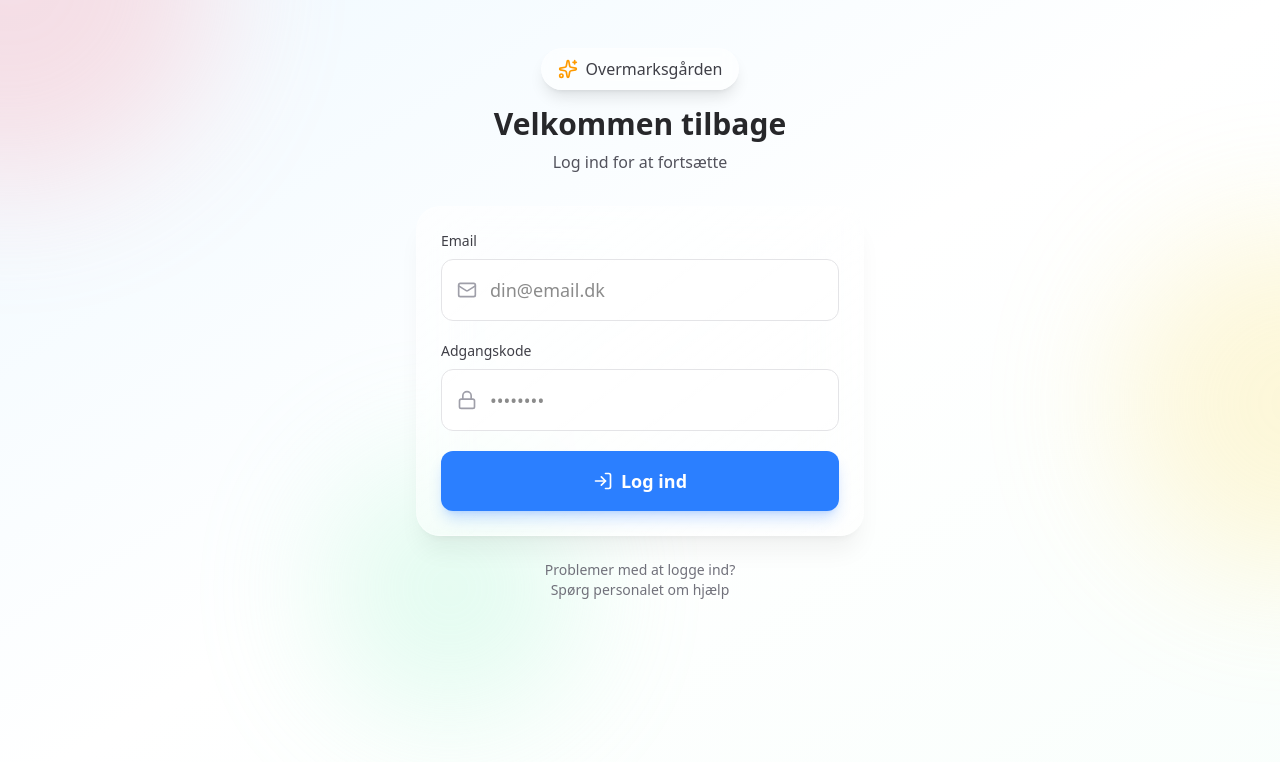
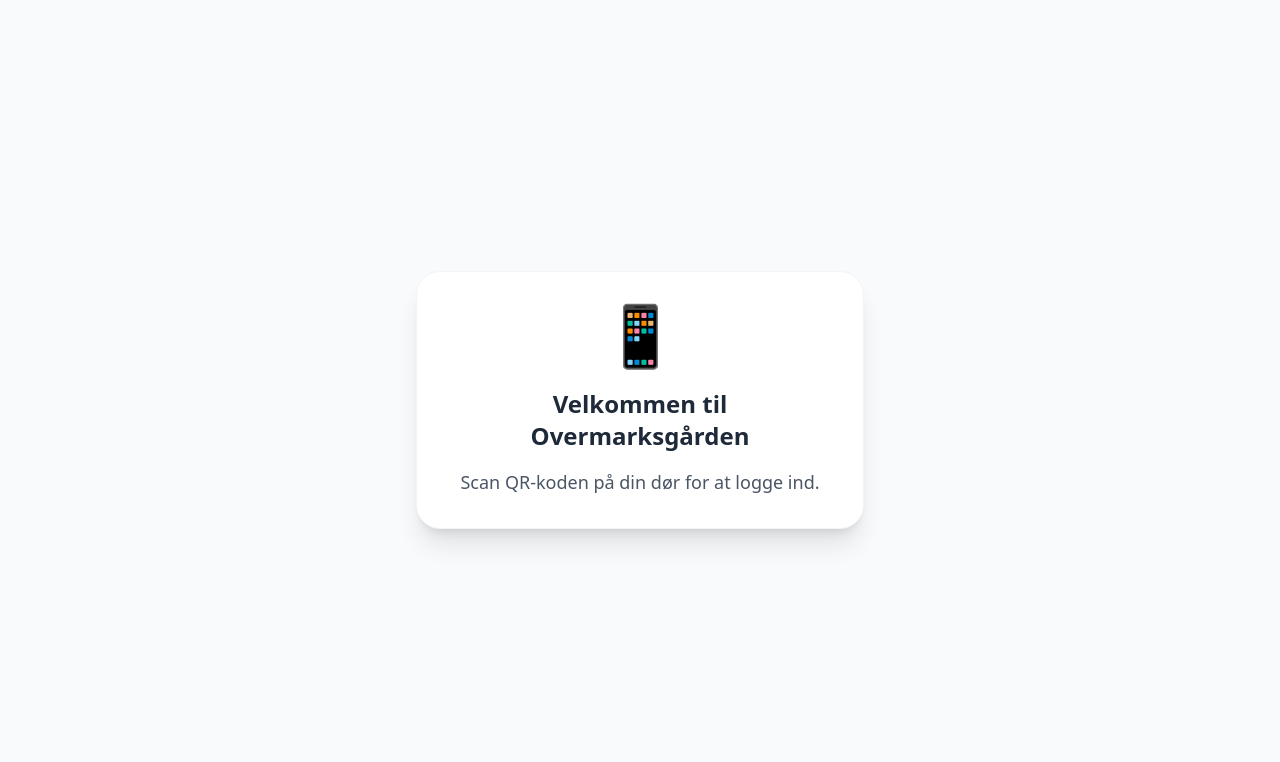
Before and after one commit to ArneDjurhuus/Overmark, a Next.js app: page /login in a window 1280 px wide. Shown: the top 762 px of the page. Built offline with nearby package versions, Linux system fonts and the light colour scheme.

Commit message:
feat: enhance QR login functionality with improved error handling and user feedback

```diff
--- a/src/app/login/page.tsx
+++ b/src/app/login/page.tsx
@@ -1,158 +1,143 @@
-"use client";
+'use client';
 
-import { useState } from "react";
-import { motion } from "framer-motion";
-import { LogIn, Mail, Lock, AlertCircle, Sparkles } from "lucide-react";
-import { DynamicBackground } from "../components/DynamicBackground";
-import { AnimatedCard } from "../components/AnimatedCard";
-import { createSupabaseBrowserClient } from "@/lib/supabase/browser";
-import { useRouter } from "next/navigation";
+import { createSupabaseBrowserClient } from '@/lib/supabase/browser';
+import { useRouter, useSearchParams } from 'next/navigation';
+import { Suspense, useEffect, useState } from 'react';
+import { motion } from 'framer-motion';
 
-export default function LoginPage() {
-  const [email, setEmail] = useState("");
-  const [password, setPassword] = useState("");
-  const [loading, setLoading] = useState(false);
-  const [error, setError] = useState<string | null>(null);
+function LoginContent() {
+  const searchParams = useSearchParams();
   const router = useRouter();
+  const [status, setStatus] = useState<'idle' | 'loading' | 'error' | 'success'>('idle');
+  const [message, setMessage] = useState('Scanner QR kode...');
 
-  const handleLogin = async (e: React.FormEvent) => {
-    e.preventDefault();
-    setError(null);
-    setLoading(true);
+  useEffect(() => {
+    const handleQRLogin = async () => {
+      const room = searchParams.get('room');
+      const code = searchParams.get('code');
+
+      if (!room || !code) {
+        setStatus('idle');
+        return;
+      }
+
+      setStatus('loading');
+      setMessage(`Logger ind på Værelse ${room}...`);
 
       const supabase = createSupabaseBrowserClient();
+      const email = `room${room}@overmark.local`;
+      const password = code;
 
-    const { error: authError } = await supabase.auth.signInWithPassword({
+      try {
+        // 1. Try to sign in
+        const { error: signInError } = await supabase.auth.signInWithPassword({
           email,
           password,
         });
 
-    if (authError) {
-      setError(
-        authError.message === "Invalid login credentials"
-          ? "Forkert email eller adgangskode"
-          : "Noget gik galt. Prøv igen."
-      );
-      setLoading(false);
-      return;
+        if (signInError) {
+          // 2. If sign in fails, try to sign up
+          console.log('Sign in failed, trying sign up...', signInError.message);
+          setMessage(`Opretter Værelse ${room}...`);
+
+          const { error: signUpError } = await supabase.auth.signUp({
+            email,
+            password,
+            options: {
+              data: {
+                display_name: `Værelse ${room}`,
+                room_number: room,
+                role: 'beboer', // Default role
+              },
+            },
+          });
+
+          if (signUpError) {
+            throw signUpError;
+          }
         }
 
-    router.push("/");
+        // Success!
+        setStatus('success');
+        setMessage('Velkommen hjem!');
+
+        // Short delay for user to see success message
+        setTimeout(() => {
+          router.push('/');
           router.refresh();
+        }, 1500);
+
+      } catch (error) {
+        console.error('Login error:', error);
+        setStatus('error');
+        setMessage('Der skete en fejl. Prøv at scanne koden igen.');
+      }
     };
 
+    handleQRLogin();
+  }, [searchParams, router]);
+
+  if (status === 'idle') {
     return (
-    <DynamicBackground>
-      <div className="min-h-full flex items-center justify-center px-4 py-12">
+      <div className="text-center p-8">
+        <div className="mb-6 text-6xl">📱</div>
+        <h1 className="text-2xl font-bold text-gray-800 mb-4">Velkommen til Overmarksgården</h1>
+        <p className="text-gray-600 text-lg">
+          Scan QR-koden på din dør for at logge ind.
+        </p>
+      </div>
+    );
+  }
+
+  return (
+    <div className="text-center p-8">
       <motion.div
-          initial={{ opacity: 0, y: 20 }}
-          animate={{ opacity: 1, y: 0 }}
-          className="w-full max-w-md"
+        initial={{ scale: 0.8, opacity: 0 }}
+        animate={{ scale: 1, opacity: 1 }}
+        className="mb-6 text-6xl"
       >
-          {/* Logo/Brand */}
-          <motion.div
-            initial={{ scale: 0 }}
-            animate={{ scale: 1 }}
-            transition={{ delay: 0.1, type: "spring", stiffness: 200 }}
-            className="text-center mb-8"
-          >
-            <div className="inline-flex items-center gap-2 px-4 py-2 rounded-full bg-white/50 backdrop-blur-sm border border-white/30 shadow-lg mb-4">
-              <Sparkles className="w-5 h-5 text-amber-500" />
-              <span className="font-medium text-zinc-700">Overmarksgården</span>
-            </div>
-            <h1 className="text-3xl font-bold text-zinc-800 mb-2">
-              Velkommen tilbage
-            </h1>
-            <p className="text-zinc-600">Log ind for at fortsætte</p>
+        {status === 'loading' && '🔄'}
+        {status === 'success' && '✅'}
+        {status === 'error' && '❌'}
       </motion.div>
 
-          {/* Login Card */}
-          <AnimatedCard delay={0.15}>
-            <form onSubmit={handleLogin} className="space-y-5">
-              {error && (
-                <motion.div
-                  initial={{ opacity: 0, y: -10 }}
-                  animate={{ opacity: 1, y: 0 }}
-                  className="flex items-center gap-3 p-4 bg-red-50 border border-red-100 rounded-xl text-red-700"
+      <h2 className="text-2xl font-bold text-gray-800 mb-2">
+        {status === 'success' ? 'Det lykkedes!' : 'Logger ind...'}
+      </h2>
+
+      <p className="text-gray-600 text-lg">{message}</p>
+
+      {status === 'error' && (
+        <button
+          onClick={() => window.location.reload()}
+          className="mt-8 px-6 py-3 bg-blue-600 text-white rounded-xl font-medium active:scale-95 transition-transform"
         >
-                  <AlertCircle className="w-5 h-5 flex-shrink-0" />
-                  <p className="text-sm">{error}</p>
-                </motion.div>
+          Prøv igen
+        </button>
       )}
+    </div>
+  );
+}
 
-              <div>
-                <label className="block text-sm font-medium text-zinc-700 mb-2">
-                  Email
-                </label>
-                <div className="relative">
-                  <Mail className="absolute left-4 top-1/2 -translate-y-1/2 w-5 h-5 text-zinc-400" />
-                  <input
-                    type="email"
-                    value={email}
-                    onChange={(e) => setEmail(e.target.value)}
-                    className="w-full pl-12 pr-4 py-4 rounded-xl border border-zinc-200 bg-white/80 focus:border-blue-500 focus:ring-2 focus:ring-blue-200 outline-none transition-all text-lg"
-                    placeholder="din@email.dk"
-                    required
-                    autoComplete="email"
-                  />
+function LoginLoading() {
+  return (
+    <div className="flex min-h-screen items-center justify-center bg-gray-50">
+      <div className="animate-pulse text-center">
+        <div className="h-16 w-16 bg-gray-200 rounded-full mx-auto mb-4"></div>
+        <div className="h-6 w-48 bg-gray-200 rounded mx-auto"></div>
       </div>
     </div>
-
-              <div>
-                <label className="block text-sm font-medium text-zinc-700 mb-2">
-                  Adgangskode
-                </label>
-                <div className="relative">
-                  <Lock className="absolute left-4 top-1/2 -translate-y-1/2 w-5 h-5 text-zinc-400" />
-                  <input
-                    type="password"
-                    value={password}
-                    onChange={(e) => setPassword(e.target.value)}
-                    className="w-full pl-12 pr-4 py-4 rounded-xl border border-zinc-200 bg-white/80 focus:border-blue-500 focus:ring-2 focus:ring-blue-200 outline-none transition-all text-lg"
-                    placeholder="••••••••"
-                    required
-                    autoComplete="current-password"
-                  />
-                </div>
-              </div>
-
-              <button
-                type="submit"
-                disabled={loading}
-                className="w-full py-4 bg-blue-500 text-white text-lg font-semibold rounded-xl hover:bg-blue-600 disabled:opacity-50 disabled:cursor-not-allowed transition-colors flex items-center justify-center gap-2 shadow-lg shadow-blue-500/25"
-              >
-                {loading ? (
-                  <>
-                    <motion.div
-                      className="w-5 h-5 border-2 border-white/30 border-t-white rounded-full"
-                      animate={{ rotate: 360 }}
-                      transition={{ duration: 1, repeat: Infinity, ease: "linear" }}
-                    />
-                    Logger ind...
-                  </>
-                ) : (
-                  <>
-                    <LogIn className="w-5 h-5" />
-                    Log ind
-                  </>
-                )}
-              </button>
-            </form>
-          </AnimatedCard>
-
-          {/* Help text */}
-          <motion.p
-            initial={{ opacity: 0 }}
-            animate={{ opacity: 1 }}
-            transition={{ delay: 0.4 }}
-            className="text-center text-sm text-zinc-500 mt-6"
-          >
-            Problemer med at logge ind?
-            <br />
-            Spørg personalet om hjælp
-          </motion.p>
-        </motion.div>
-      </div>
-    </DynamicBackground>
   );
 }
+
+export default function LoginPage() {
+  return (
+    <main className="flex min-h-screen flex-col items-center justify-center bg-gray-50 p-4">
+      <div className="w-full max-w-md bg-white rounded-3xl shadow-xl overflow-hidden border border-gray-100">
+        <Suspense fallback={<LoginLoading />}>
+          <LoginContent />
+        </Suspense>
+      </div>
+    </main>
+  );
+}
```
Also changed, not shown: public/sw.js. Lines whose indentation alone changed are shown as unchanged.
